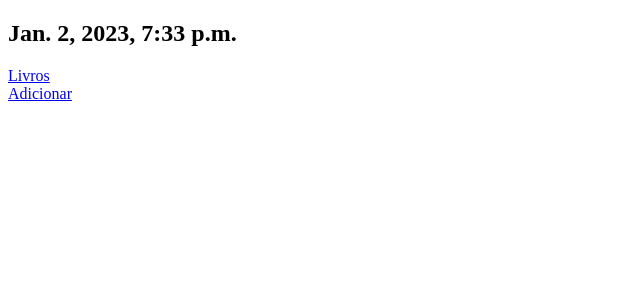
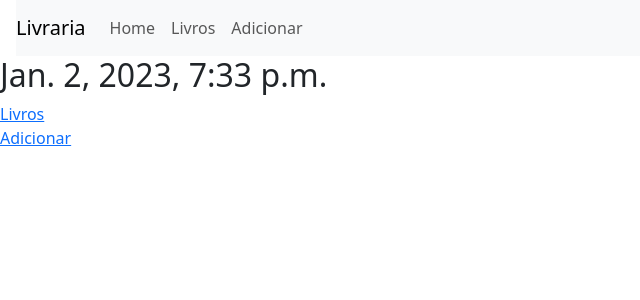
Before and after one commit to ChimiWei/library-project, a Django app: page / in a window 1280 px wide. Shown: the top 300 px of the page, without its empty margins (0-640 px from the left). Run offline with Django 4.2, Linux system fonts and the light colour scheme.

Commit message:
styled header

```diff
--- a/primeiroapp/templates/primeiroapp/home.html
+++ b/primeiroapp/templates/primeiroapp/home.html
@@ -5,9 +5,29 @@
     <meta name="viewport"
           content="width=device-width, user-scalable=no, initial-scale=1.0, maximum-scale=1.0, minimum-scale=1.0">
     <meta http-equiv="X-UA-Compatible" content="ie=edge">
+    <link href="https://cdn.jsdelivr.net/npm/bootstrap@5.3.0-alpha1/dist/css/bootstrap.min.css" rel="stylesheet" integrity="sha384-GLhlTQ8iRABdZLl6O3oVMWSktQOp6b7In1Zl3/Jr59b6EGGoI1aFkw7cmDA6j6gD" crossorigin="anonymous">
+    <script src="https://cdn.jsdelivr.net/npm/bootstrap@5.3.0-alpha1/dist/js/bootstrap.bundle.min.js" integrity="sha384-w76AqPfDkMBDXo30jS1Sgez6pr3x5MlQ1ZAGC+nuZB+EYdgRZgiwxhTBTkF7CXvN" crossorigin="anonymous"></script>
     <title>Home</title>
 </head>
 <body>
+   <header class="px-3">
+        <nav class="navbar navbar-expand navbar-light bg-light">
+            <a class="navbar-brand" href="#">Livraria</a>
+            <div class="collapse navbar-collapse">
+            <ul class="navbar-nav">
+              <li class="nav-item ">
+                <a class="nav-link" href="#">Home</a>
+              </li>
+              <li class="nav-item">
+                <a class="nav-link" href="{% url 'url_list'%}">Livros</a>
+              </li>
+              <li class="nav-item">
+                <a class="nav-link" href="{% url 'url_form'%}"> Adicionar</a>
+              </li>
+            </ul>
+            </div>
+        </nav>
+   </header>
     <div>
         <h2> {{ today }} </h2>
        {% for user in users %}
```
Also changed, not shown: primeiroapp/templates/primeiroapp/book_list.html (+21 -0 lines), primeiroapp/templates/primeiroapp/form.html (+20 -1 lines).
